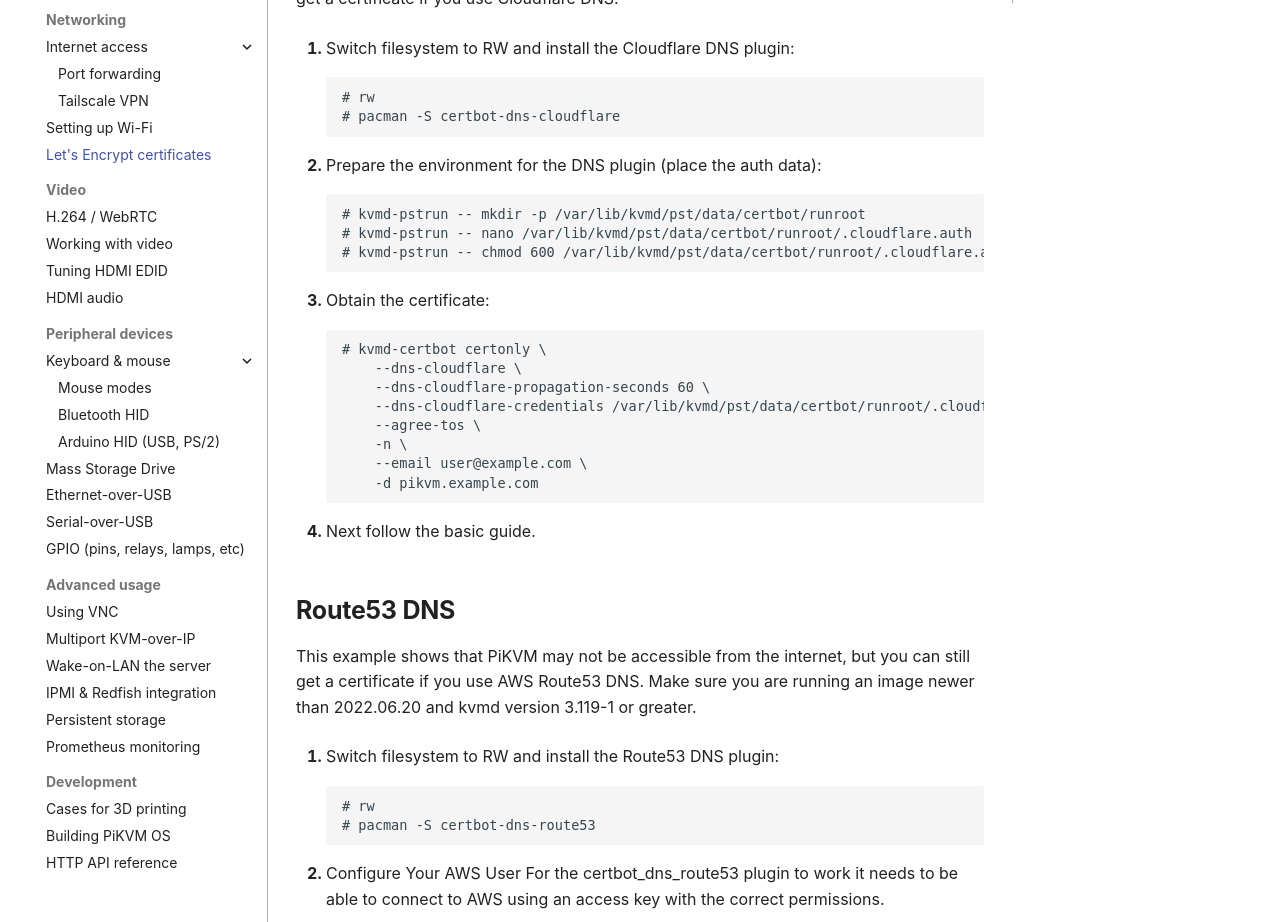
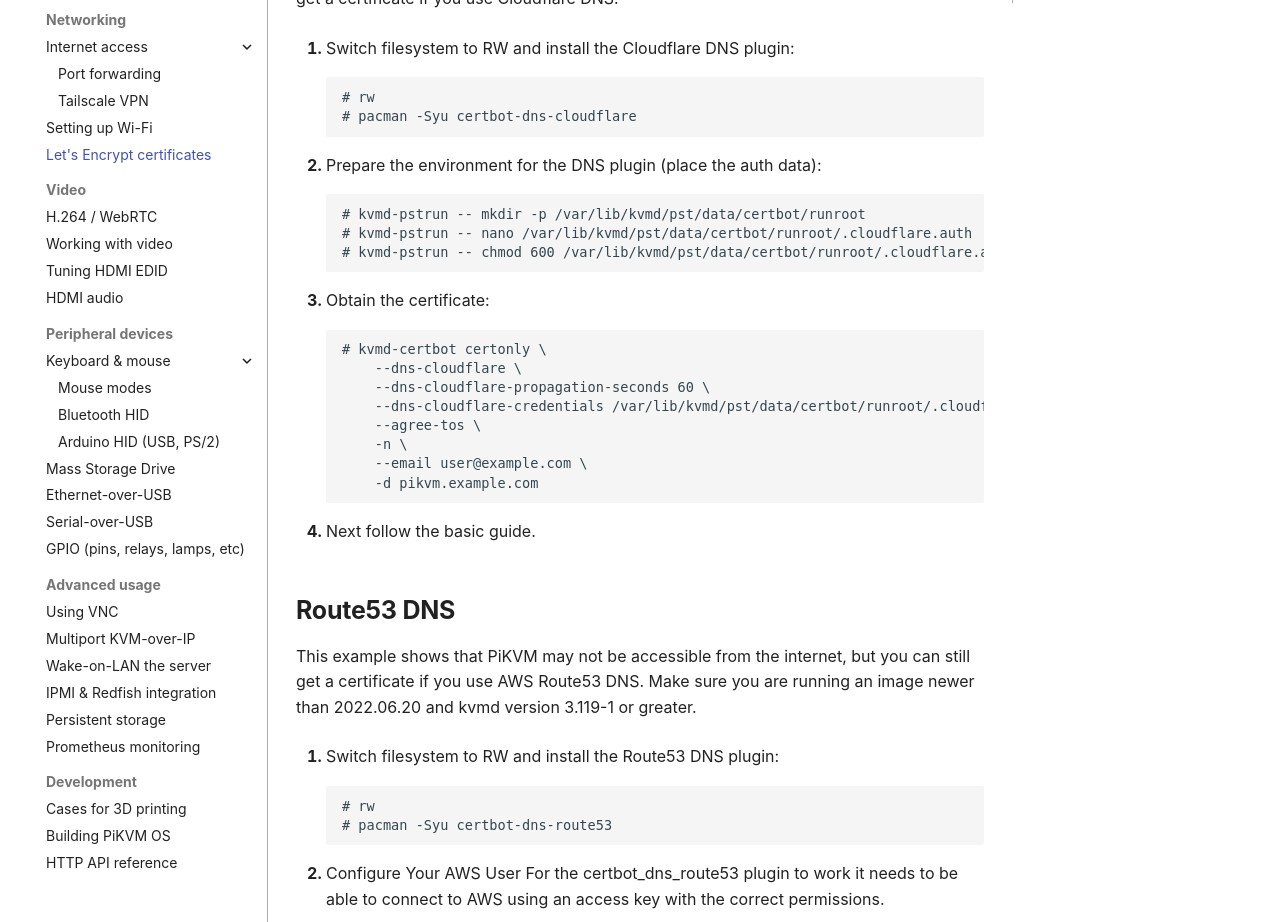
Before and after one commit to pikvm/pikvm, an MkDocs documentation site: the page built from docs/letsencrypt.md, in a window 1280 px wide and 1400 px high, scrolled down 1284 px. Shown: the part 171-1093 px from the top of the window. Built offline with MkDocs 1.6.1 and Material for MkDocs 9.7.7, drawn with Linux system fonts in a browser that asks for light colours; some web fonts are replaced; comment, search, counter and statistics services are not loaded.

Commit message:
update letsencrypt.md to keep system up-to-date when installing packages

````diff
--- a/docs/letsencrypt.md
+++ b/docs/letsencrypt.md
@@ -52,7 +52,7 @@ This example shows that PiKVM may not be accessible from the internet, but you c
 1. Switch filesystem to RW and install the Cloudflare DNS plugin:
    ```
    # rw
-   # pacman -S certbot-dns-cloudflare
+   # pacman -Syu certbot-dns-cloudflare
    ```
 
 2. Prepare the environment for the DNS plugin (place the auth data):
@@ -84,7 +84,7 @@ This example shows that PiKVM may not be accessible from the internet, but you c
 1. Switch filesystem to RW and install the Route53 DNS plugin:
    ```
    # rw
-   # pacman -S certbot-dns-route53
+   # pacman -Syu certbot-dns-route53
    ```
 
 2. Configure Your AWS User
````
